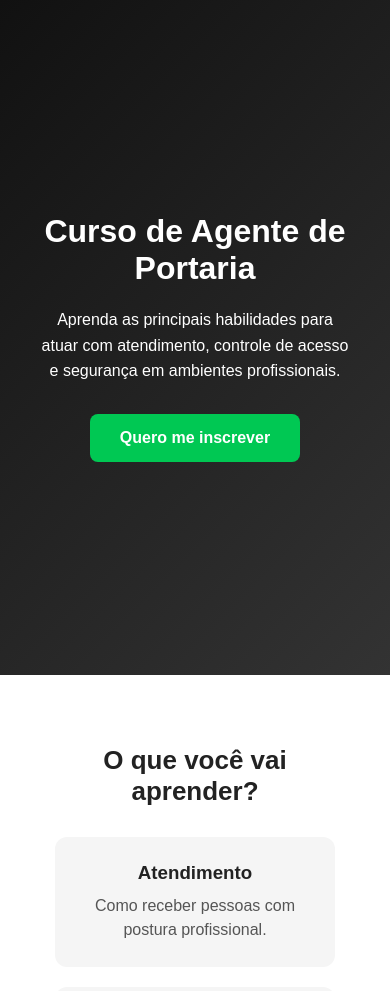
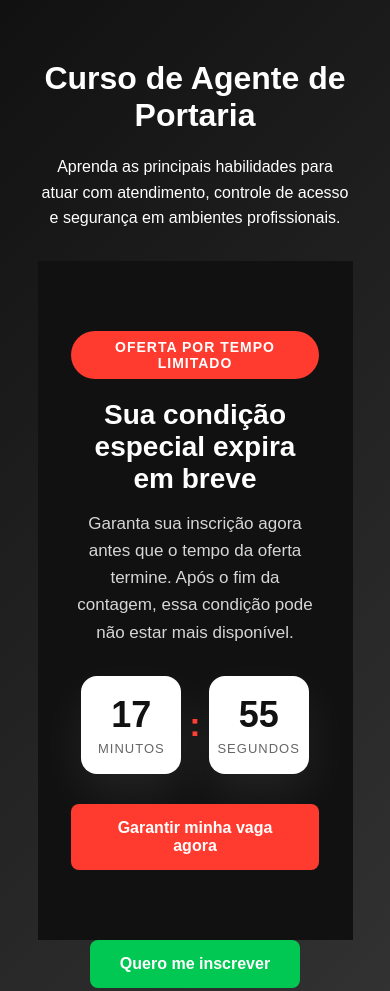
Before and after one commit to Jose-soares0/sistema-muito-simples-checkout, a plain HTML site: page index.html in a window 390 px wide. Shown: the top 991 px of the page. Drawn offline with Linux system fonts and the light colour scheme.

Commit message:
Escassez/urgencia

```diff
--- a/index.html
+++ b/index.html
@@ -16,6 +16,39 @@
         Aprenda as principais habilidades para atuar com atendimento,
         controle de acesso e segurança em ambientes profissionais.
       </p>
+      <section class="urgencia">
+  <div class="container urgencia-box">
+    <span class="urgencia-tag">Oferta por tempo limitado</span>
+
+    <h2>Sua condição especial expira em breve</h2>
+
+    <p>
+      Garanta sua inscrição agora antes que o tempo da oferta termine.
+      Após o fim da contagem, essa condição pode não estar mais disponível.
+    </p>
+
+    <div class="contador">
+      <div class="tempo">
+        <span id="minutos">18</span>
+        <small>minutos</small>
+      </div>
+
+      <div class="separador">:</div>
+
+      <div class="tempo">
+        <span id="segundos">00</span>
+        <small>segundos</small>
+      </div>
+    </div>
+
+    <a
+      href="https://app.abacatepay.com/pay/bill_42ZJueuzwbEM5Q32RHhcfyB0"
+      class="botao urgencia-botao"
+    >
+      Garantir minha vaga agora
+    </a>
+  </div>
+</section>
 
       <a
         href="https://app.abacatepay.com/pay/bill_42ZJueuzwbEM5Q32RHhcfyB0"
@@ -63,6 +96,33 @@
       </a>
     </div>
   </section>
+  <script>
+  let tempoRestante = 18 * 60;
+
+  const minutosElemento = document.getElementById("minutos");
+  const segundosElemento = document.getElementById("segundos");
+
+  function atualizarContador() {
+    const minutos = Math.floor(tempoRestante / 60);
+    const segundos = tempoRestante % 60;
+
+    minutosElemento.textContent = String(minutos).padStart(2, "0");
+    segundosElemento.textContent = String(segundos).padStart(2, "0");
+
+    if (tempoRestante <= 0) {
+      clearInterval(intervalo);
+      minutosElemento.textContent = "00";
+      segundosElemento.textContent = "00";
+      return;
+    }
+
+    tempoRestante--;
+  }
+
+  atualizarContador();
+
+  const intervalo = setInterval(atualizarContador, 1000);
+</script>
 
 </body>
 </html>
--- a/style.css
+++ b/style.css
@@ -119,4 +119,110 @@ body {
   .preco h2 {
     font-size: 26px;
   }
+  .urgencia {
+  padding: 70px 20px;
+  background: #111;
+  color: white;
+  text-align: center;
 }
+
+.urgencia-box {
+  max-width: 760px;
+  margin: 0 auto;
+}
+
+.urgencia-tag {
+  display: inline-block;
+  background: #ff3b30;
+  color: white;
+  padding: 8px 16px;
+  border-radius: 999px;
+  font-size: 14px;
+  font-weight: bold;
+  margin-bottom: 20px;
+  text-transform: uppercase;
+  letter-spacing: 1px;
+}
+
+.urgencia h2 {
+  font-size: 36px;
+  margin-bottom: 15px;
+}
+
+.urgencia p {
+  font-size: 17px;
+  line-height: 1.6;
+  color: #d6d6d6;
+  max-width: 620px;
+  margin: 0 auto 30px;
+}
+
+.contador {
+  display: flex;
+  align-items: center;
+  justify-content: center;
+  gap: 14px;
+  margin: 30px 0;
+}
+
+.tempo {
+  background: white;
+  color: #111;
+  width: 120px;
+  padding: 20px 10px;
+  border-radius: 16px;
+  box-shadow: 0 20px 50px rgba(255, 255, 255, 0.08);
+}
+
+.tempo span {
+  display: block;
+  font-size: 42px;
+  font-weight: bold;
+}
+
+.tempo small {
+  display: block;
+  margin-top: 5px;
+  font-size: 13px;
+  color: #666;
+  text-transform: uppercase;
+  letter-spacing: 1px;
+}
+
+.separador {
+  font-size: 42px;
+  font-weight: bold;
+  color: #ff3b30;
+}
+
+.urgencia-botao {
+  background: #ff3b30;
+}
+
+.urgencia-botao:hover {
+  background: #d92d24;
+}
+
+@media (max-width: 600px) {
+  .urgencia h2 {
+    font-size: 28px;
+  }
+
+  .contador {
+    gap: 8px;
+  }
+
+  .tempo {
+    width: 100px;
+    padding: 18px 8px;
+  }
+
+  .tempo span {
+    font-size: 36px;
+  }
+
+  .separador {
+    font-size: 34px;
+  }
+}
+}
```
